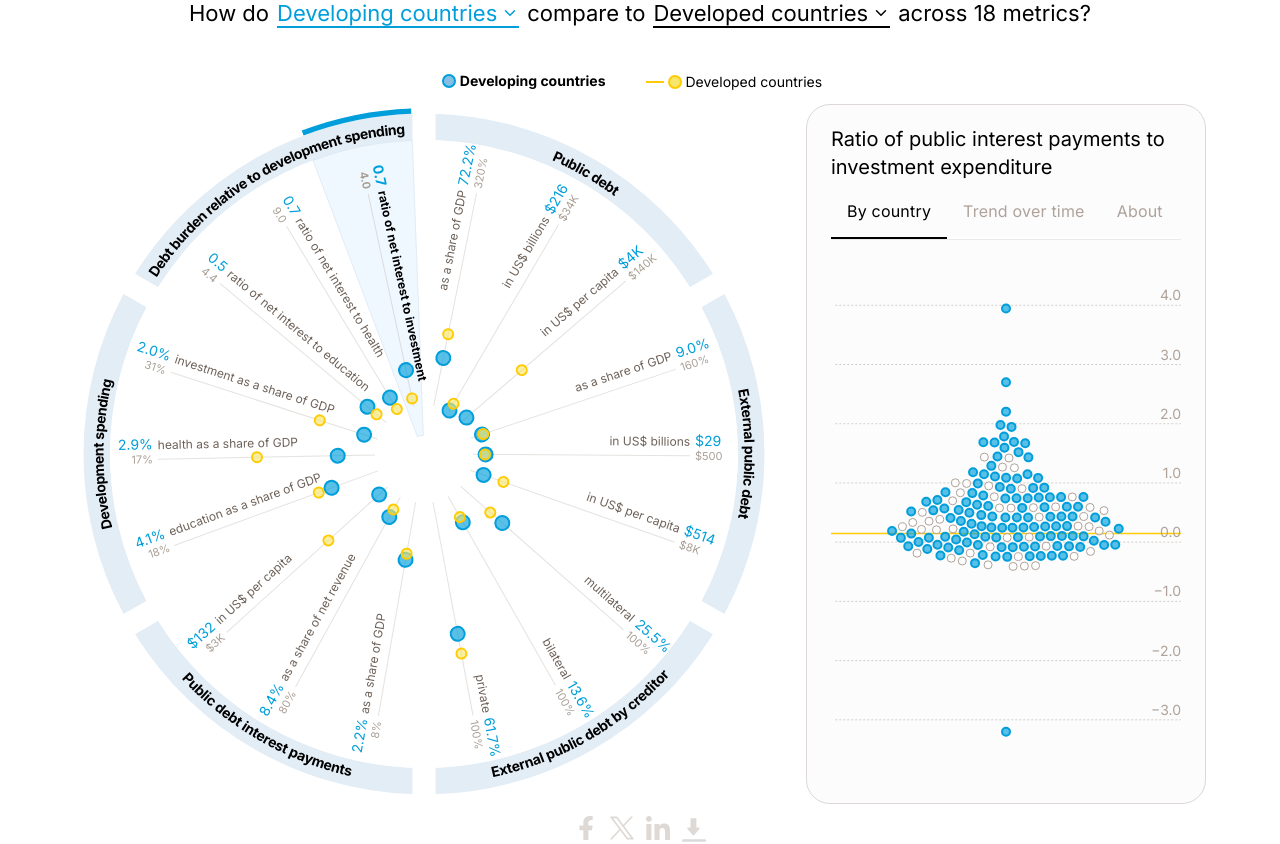
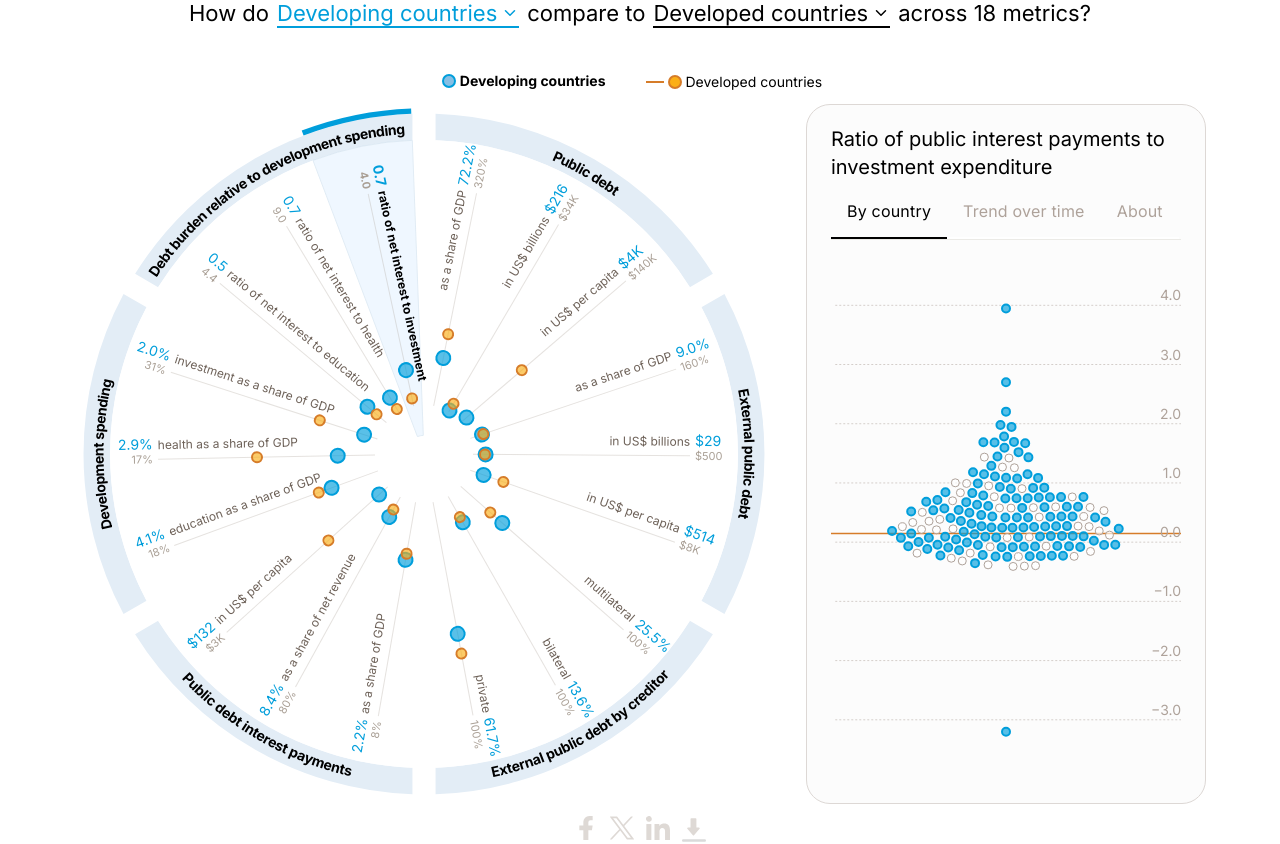
Before and after one commit to unctad-infovis/2023-gcrg_debt, a React app: page / in a window 1280 px wide. Built offline with nearby package versions, Linux system fonts and the light colour scheme.

Commit message:
Updated yellow colours

```diff
--- a/src/styles/colors.less
+++ b/src/styles/colors.less
@@ -4,9 +4,9 @@
 @unorange: #f58220;
 @unpurple: #a066aa;
 @unred: #eb1f48;
-@unyellow: #ffcb05;
+@unyellow: #d67c29;
 @lightblue: #e3edf6;
 @lightyellow: #faf0bb;
-@tintyellow: #f8e66b;
+@tintyellow: #fbaf17;
 @ungray: #aea29a;
 @undarkgray: #6e6259;
```
Also changed, not shown: public/css/2023-gcrg_debt.min.css.
